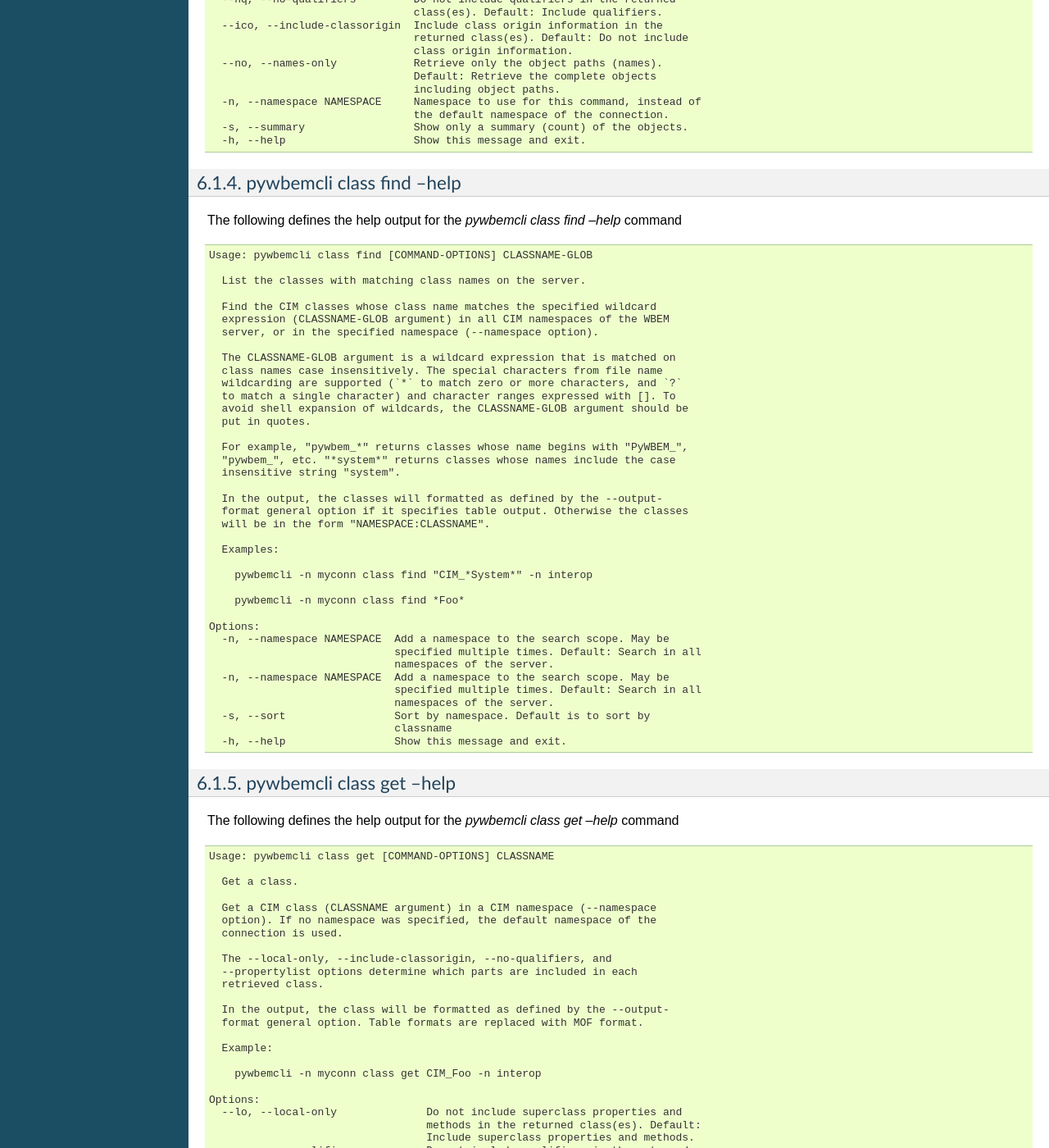
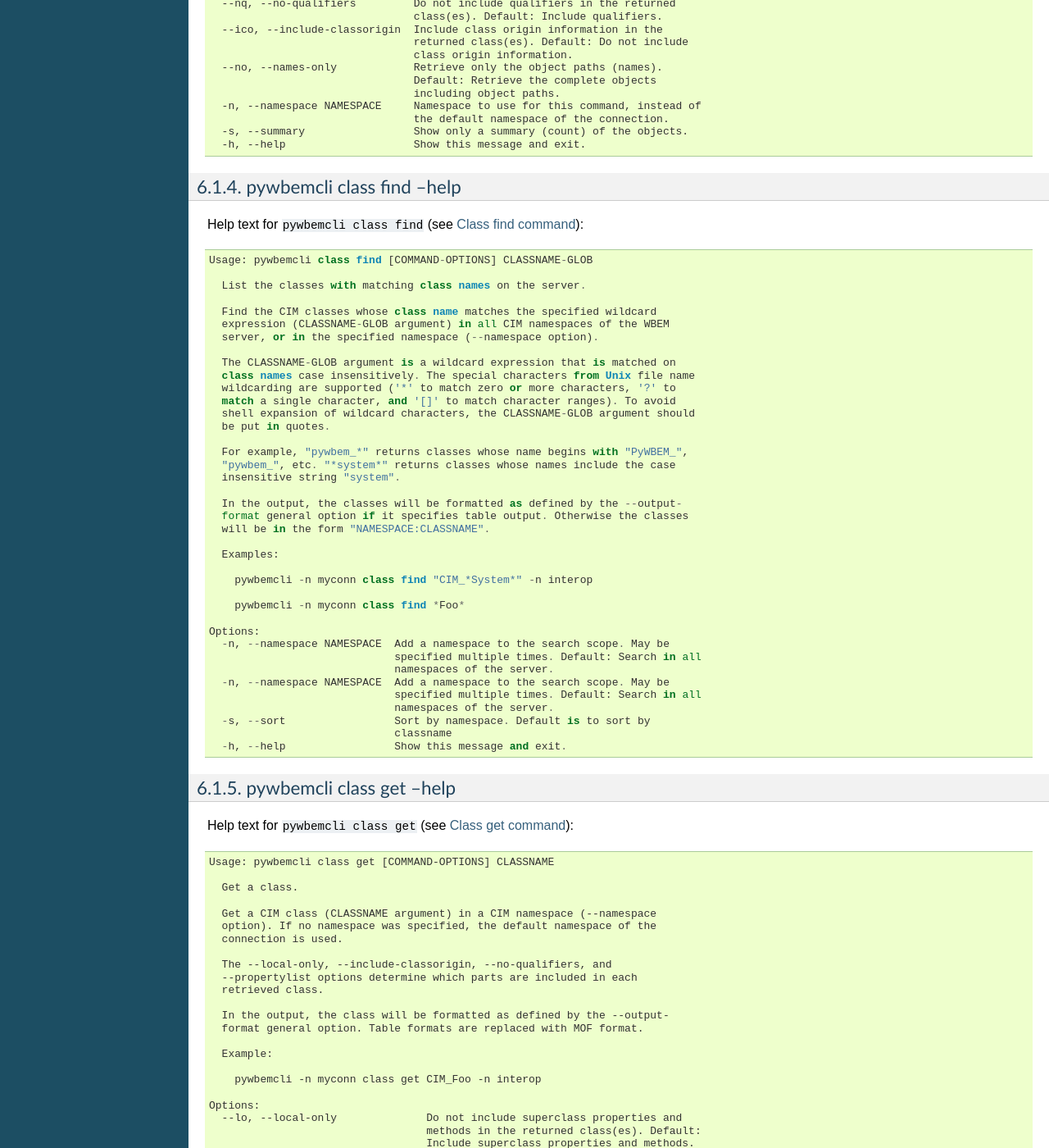
Before and after one commit to pywbem/pywbemtools, a Sphinx documentation site: the page built from docs/pywbemclicmdshelp.rst, in a window 1280 px wide and 1400 px high, scrolled down 5200 px. Shown: the whole window at 82% size. Built offline with Sphinx 7.4.7, drawn with Linux system fonts in a browser that asks for light colours; the version number could not be read and is left out; some of the changed text lies outside the part shown.

Commit message:
Changed help text of some commands and help intro in docs
Details:

* In the help text of several commands, fixed grammar issues
  and reworked the descriptions.

* Changed intro text before each help section to add a link
  to the command section, and to simplify the wording.

Signed-off-by: Andreas Maier <andreas.r.maier@gmx.de>

```diff
--- a/docs/pywbemclicmdshelp.rst
+++ b/docs/pywbemclicmdshelp.rst
@@ -5,11 +5,11 @@
 ==============================
 
 
-This section defines the help output for each pywbemcli command group and command.
-
-
-
-The following defines the help output for the `pywbemcli  --help` command
+This section shows the help text for each pywbemcli command group and command.
+
+
+
+Help text for ``pywbemcli``:
 
 
 ::
@@ -163,7 +163,7 @@
 
 
 
-The following defines the help output for the `pywbemcli class --help` command
+Help text for ``pywbemcli class`` (see :ref:`class command group`):
 
 
 ::
@@ -202,7 +202,7 @@
 
 
 
-The following defines the help output for the `pywbemcli class associators --help` command
+Help text for ``pywbemcli class associators`` (see :ref:`class associators command`):
 
 
 ::
@@ -273,7 +273,7 @@
 
 
 
-The following defines the help output for the `pywbemcli class delete --help` command
+Help text for ``pywbemcli class delete`` (see :ref:`class delete command`):
 
 
 ::
@@ -319,7 +319,7 @@
 
 
 
-The following defines the help output for the `pywbemcli class enumerate --help` command
+Help text for ``pywbemcli class enumerate`` (see :ref:`class enumerate command`):
 
 
 ::
@@ -380,7 +380,7 @@
 
 
 
-The following defines the help output for the `pywbemcli class find --help` command
+Help text for ``pywbemcli class find`` (see :ref:`class find command`):
 
 
 ::
@@ -394,17 +394,17 @@
       server, or in the specified namespace (--namespace option).
 
       The CLASSNAME-GLOB argument is a wildcard expression that is matched on
-      class names case insensitively. The special characters from file name
-      wildcarding are supported (`*` to match zero or more characters, and `?`
-      to match a single character) and character ranges expressed with []. To
-      avoid shell expansion of wildcards, the CLASSNAME-GLOB argument should be
-      put in quotes.
+      class names case insensitively. The special characters from Unix file name
+      wildcarding are supported ('*' to match zero or more characters, '?' to
+      match a single character, and '[]' to match character ranges). To avoid
+      shell expansion of wildcard characters, the CLASSNAME-GLOB argument should
+      be put in quotes.
 
       For example, "pywbem_*" returns classes whose name begins with "PyWBEM_",
       "pywbem_", etc. "*system*" returns classes whose names include the case
       insensitive string "system".
 
-      In the output, the classes will formatted as defined by the --output-
+      In the output, the classes will be formatted as defined by the --output-
       format general option if it specifies table output. Otherwise the classes
       will be in the form "NAMESPACE:CLASSNAME".
 
@@ -433,7 +433,7 @@
 
 
 
-The following defines the help output for the `pywbemcli class get --help` command
+Help text for ``pywbemcli class get`` (see :ref:`class get command`):
 
 
 ::
@@ -487,7 +487,7 @@
 
 
 
-The following defines the help output for the `pywbemcli class invokemethod --help` command
+Help text for ``pywbemcli class invokemethod`` (see :ref:`class invokemethod command`):
 
 
 ::
@@ -533,7 +533,7 @@
 
 
 
-The following defines the help output for the `pywbemcli class references --help` command
+Help text for ``pywbemcli class references`` (see :ref:`class references command`):
 
 
 ::
@@ -599,7 +599,7 @@
 
 
 
-The following defines the help output for the `pywbemcli class tree --help` command
+Help text for ``pywbemcli class tree`` (see :ref:`class tree command`):
 
 
 ::
@@ -650,7 +650,7 @@
 
 
 
-The following defines the help output for the `pywbemcli connection --help` command
+Help text for ``pywbemcli connection`` (see :ref:`connection command group`):
 
 
 ::
@@ -689,7 +689,7 @@
 
 
 
-The following defines the help output for the `pywbemcli connection delete --help` command
+Help text for ``pywbemcli connection delete`` (see :ref:`connection delete command`):
 
 
 ::
@@ -717,7 +717,7 @@
 
 
 
-The following defines the help output for the `pywbemcli connection export --help` command
+Help text for ``pywbemcli connection export`` (see :ref:`connection export command`):
 
 
 ::
@@ -747,7 +747,7 @@
 
 
 
-The following defines the help output for the `pywbemcli connection list --help` command
+Help text for ``pywbemcli connection list`` (see :ref:`connection list command`):
 
 
 ::
@@ -774,7 +775,7 @@
 
 
 
-The following defines the help output for the `pywbemcli connection save --help` command
+Help text for ``pywbemcli connection save`` (see :ref:`connection save command`):
 
 
 ::
@@ -783,14 +784,13 @@
 
       Save the current connection to a new WBEM connection definition.
 
-      Saves the current connection as a connection definition in the connections
-      file. The NAME argument (the name of the connection) is required. If a
-      connection with that name already exists, it will be overwritten with the
-      current connection definition.
-
-      In the interactive mode, general options preceeding the connection command
-      that change the connection definition will be applied before the
-      connection is saved.
+      Save the current connection to the connections file as a connection
+      definition named NAME. The NAME argument is required. If a connection
+      definition with that name already exists, it is overwritten without
+      warning.
+
+      In the interactive mode, general options that are connection related are
+      applied to the current connection before it is saved.
 
       Examples:
 
@@ -807,7 +807,7 @@
 
 
 
-The following defines the help output for the `pywbemcli connection select --help` command
+Help text for ``pywbemcli connection select`` (see :ref:`connection select command`):
 
 
 ::
@@ -816,27 +816,35 @@
 
       Select a WBEM connection definition as current or default.
 
-      Selects the connection named NAME from the persistently stored named
-      connections to be the current connection.The connection definition must
-      exist in the connections file. If the NAME argument is not specified, a
-      list of connections from the connections file is presented with a prompt
-      for the user to select a connection definition.
-
-      Default and current connection are set if the --default option exists;
-      otherwise only the current connection the interactive session is set .
-      Once defined the default connection will be used as the server definition
-      in future execution of pywbemcli if there is no server definition
-      (--server or --name or --mock-server) general option.
-
-      Connection list shows all connections and if any are default or current.
-
-      Example of selecting a connection and setting the default:
-        $ pywbemcli
-        pywbemcli> connection select myconn --default
-        pywbemcli> :quit
-        $ pywbemcli show
+      Select the connection definition named NAME from the connections file to
+      be the current connection. The connection definition in the connections
+      file must exist. If the NAME argument is omitted, a list of connection
+      definitions from the connections file is presented with a prompt for the
+      user to select a connection definition.
+
+      If the --default option is set, the default connection is set to the
+      selected connection definition, in addition. Once defined, the default
+      connection will be used as a default in future executions of pywbemcli if
+      none of the server-defining general options (i.e. --server, --mock-server,
+      or --name) was used.
+
+      The 'connection list' command marks the current connection with '*' and
+      the default connection with '#'.
+
+      Example of selecting a default connection in command mode:
+
+        pywbemcli connection select myconn --default
+        pywbemcli connection show
         name: myconn
-          server: http://localhost
+          . . .
+
+      Example of selecting just the current connection in interactive mode:
+
+        pywbemcli
+        pywbemcli> connection select myconn
+        pywbemcli> connection show
+        name: myconn
+          . . .
 
     Options:
       -d, --default  If set, the connection is set to be the default connection
@@ -852,37 +860,41 @@
 
 
 
-The following defines the help output for the `pywbemcli connection show --help` command
+Help text for ``pywbemcli connection show`` (see :ref:`connection show command`):
 
 
 ::
 
     Usage: pywbemcli connection show [COMMAND-OPTIONS] NAME
 
-      Show connection info of a WBEM connection definition.
-
-      This command displays the WBEM connection definition of a single
-      connection as follows:
-
-      * NAME argument exists; show that WBEM connections definition from the
-      connections file.
-
-      * NAME argument does not exist; show existing current connection.
-
-      * Name argument is '?'; presents list of connections for selection
-
-      This command displays all the variables that make up current WBEM
-      connection.
+      Show a WBEM connection definition or the current connection.
+
+      Show the name and attributes of a WBEM connection definition or the
+      current connection, as follows:
+
+      * If the NAME argument is specified, the connection definition with that
+      name from the connections file.
+
+      * If the NAME argument is '?', the command presents a list of connection
+      definitions from the connections file and prompts the user for   selecting
+      one.
+
+      * If the NAME argument is omitted, the current connection is shown.
+
+      Example showing a named connection definition:
 
         pywbemcli connection show svr1
           name: svr1
           ...
+
+      Example for prompting for a connection definition:
+
         pywbemcli connection show ?
           0: svr1
           1: svr2
-      Input integer between 0 and 2 or Ctrl-C to exit selection: : 0
-        name: svr1
-        ...
+        Input integer between 0 and 2 or Ctrl-C to exit selection: : 0
+          name: svr1
+            ...
 
     Options:
       -h, --help  Show this message and exit.
@@ -895,7 +907,7 @@
 
 
 
-The following defines the help output for the `pywbemcli connection test --help` command
+Help text for ``pywbemcli connection test`` (see :ref:`connection test command`):
 
 
 ::
@@ -923,7 +935,7 @@
 
 
 
-The following defines the help output for the `pywbemcli help --help` command
+Help text for ``pywbemcli help`` (see :ref:`help command`):
 
 
 ::
@@ -943,7 +955,7 @@
 
 
 
-The following defines the help output for the `pywbemcli instance --help` command
+Help text for ``pywbemcli instance`` (see :ref:`instance command group`):
 
 
 ::
@@ -984,7 +996,7 @@
 
 
 
-The following defines the help output for the `pywbemcli instance associators --help` command
+Help text for ``pywbemcli instance associators`` (see :ref:`instance associators command`):
 
 
 ::
@@ -1006,7 +1018,7 @@
       the connection. Any host name in the WBEM URI will be ignored.
 
       2. By specifying a class name with wildcard for the keys in the
-      INSTANCENAME argument, i.e. "CLASSNAME.?. The instances of the specified
+      INSTANCENAME argument, i.e. "CLASSNAME.?". The instances of the specified
       class are displayed and the user is prompted for an index number to select
       an instance. The namespace in which the instances are looked up is the
       namespace specified in the --namespace option, or otherwise the default
@@ -1077,7 +1089,7 @@
 
 
 
-The following defines the help output for the `pywbemcli instance count --help` command
+Help text for ``pywbemcli instance count`` (see :ref:`instance count command`):
 
 
 ::
@@ -1094,25 +1106,25 @@
       subclasses.
 
       The CLASSNAME-GLOB argument is a wildcard expression that is matched on
-      class names case insensitively. The special characters from file name
-      wildcarding are supported (`*` to match zero or more characters, and `?`
-      to match a single character) and character ranges expressed with []. To
-      avoid shell expansion of wildcards, the CLASSNAME-GLOB argument should be
-      put in quotes.
+      class names case insensitively. The special characters from Unix file name
+      wildcarding are supported ('*' to match zero or more characters, '?' to
+      match a single character, and '[]' to match character ranges). To avoid
+      shell expansion of wildcard characters, the CLASSNAME-GLOB argument should
+      be put in quotes.
 
       If CLASSNAME-GLOB is not specified, then all classes in the specified
       namespaces are counted (same as when specifying CLASSNAME-GLOB as "*").
 
-      For example, `pywbem_*` returns instances of classes whose name begins
-      with `PyWBEM_`, `pywbem_`, etc. '*system*' returns classes whose names
-      include the case insensitive string `system`.
+      For example, "pywbem_*" returns classes whose name begins with "PyWBEM_",
+      "pywbem_", etc. "*system*" returns classes whose names include the case
+      insensitive string "system".
 
       This command can take a long time to execute since it potentially
       enumerates all instance names for all classes in all namespaces.
 
     Options:
       -s, --sort                 Sort by instance count. Otherwise sorted by class
-                                 name
+                                 name.
       -n, --namespace NAMESPACE  Add a namespace to the search scope. May be
                                  specified multiple times. Default: Search in all
                                  namespaces of the server.
@@ -1126,7 +1138,7 @@
 
 
 
-The following defines the help output for the `pywbemcli instance create --help` command
+Help text for ``pywbemcli instance create`` (see :ref:`instance create command`):
 
 
 ::
@@ -1176,7 +1188,7 @@
 
 
 
-The following defines the help output for the `pywbemcli instance delete --help` command
+Help text for ``pywbemcli instance delete`` (see :ref:`instance delete command`):
 
 
 ::
@@ -1194,7 +1206,7 @@
       the connection. Any host name in the WBEM URI will be ignored.
 
       2. By specifying a class name with wildcard for the keys in the
-      INSTANCENAME argument, i.e. "CLASSNAME.?. The instances of the specified
+      INSTANCENAME argument, i.e. "CLASSNAME.?". The instances of the specified
       class are displayed and the user is prompted for an index number to select
       an instance. The namespace in which the instances are looked up is the
       namespace specified in the --namespace option, or otherwise the default
@@ -1213,7 +1225,7 @@
 
 
 
-The following defines the help output for the `pywbemcli instance enumerate --help` command
+Help text for ``pywbemcli instance enumerate`` (see :ref:`instance enumerate command`):
 
 
 ::
@@ -1293,7 +1305,7 @@
 
 
 
-The following defines the help output for the `pywbemcli instance get --help` command
+Help text for ``pywbemcli instance get`` (see :ref:`instance get command`):
 
 
 ::
@@ -1311,7 +1323,7 @@
       the connection. Any host name in the WBEM URI will be ignored.
 
       2. By specifying a class name with wildcard for the keys in the
-      INSTANCENAME argument, i.e. "CLASSNAME.?. The instances of the specified
+      INSTANCENAME argument, i.e. "CLASSNAME.?". The instances of the specified
       class are displayed and the user is prompted for an index number to select
       an instance. The namespace in which the instances are looked up is the
       namespace specified in the --namespace option, or otherwise the default
@@ -1354,7 +1366,7 @@
 
 
 
-The following defines the help output for the `pywbemcli instance invokemethod --help` command
+Help text for ``pywbemcli instance invokemethod`` (see :ref:`instance invokemethod command`):
 
 
 ::
@@ -1377,7 +1389,7 @@
       the connection. Any host name in the WBEM URI will be ignored.
 
       2. By specifying a class name with wildcard for the keys in the
-      INSTANCENAME argument, i.e. "CLASSNAME.?. The instances of the specified
+      INSTANCENAME argument, i.e. "CLASSNAME.?". The instances of the specified
       class are displayed and the user is prompted for an index number to select
       an instance. The namespace in which the instances are looked up is the
       namespace specified in the --namespace option, or otherwise the default
@@ -1416,7 +1428,7 @@
 
 
 
-The following defines the help output for the `pywbemcli instance modify --help` command
+Help text for ``pywbemcli instance modify`` (see :ref:`instance modify command`):
 
 
 ::
@@ -1434,7 +1446,7 @@
       the connection. Any host name in the WBEM URI will be ignored.
 
       2. By specifying a class name with wildcard for the keys in the
-      INSTANCENAME argument, i.e. "CLASSNAME.?. The instances of the specified
+      INSTANCENAME argument, i.e. "CLASSNAME.?". The instances of the specified
       class are displayed and the user is prompted for an index number to select
       an instance. The namespace in which the instances are looked up is the
       namespace specified in the --namespace option, or otherwise the default
@@ -1483,7 +1495,7 @@
 
 
 
-The following defines the help output for the `pywbemcli instance query --help` command
+Help text for ``pywbemcli instance query`` (see :ref:`instance query command`):
 
 
 ::
@@ -1516,7 +1528,7 @@
 
 
 
-The following defines the help output for the `pywbemcli instance references --help` command
+Help text for ``pywbemcli instance references`` (see :ref:`instance references command`):
 
 
 ::
@@ -1538,7 +1550,7 @@
       the connection. Any host name in the WBEM URI will be ignored.
 
       2. By specifying a class name with wildcard for the keys in the
-      INSTANCENAME argument, i.e. "CLASSNAME.?. The instances of the specified
+      INSTANCENAME argument, i.e. "CLASSNAME.?". The instances of the specified
       class are displayed and the user is prompted for an index number to select
       an instance. The namespace in which the instances are looked up is the
       namespace specified in the --namespace option, or otherwise the default
@@ -1604,7 +1616,7 @@
 
 
 
-The following defines the help output for the `pywbemcli qualifier --help` command
+Help text for ``pywbemcli qualifier`` (see :ref:`qualifier command group`):
 
 
 ::
@@ -1638,7 +1650,7 @@
 
 
 
-The following defines the help output for the `pywbemcli qualifier enumerate --help` command
+Help text for ``pywbemcli qualifier enumerate`` (see :ref:`qualifier enumerate command`):
 
 
 ::
@@ -1668,7 +1680,7 @@
 
 
 
-The following defines the help output for the `pywbemcli qualifier get --help` command
+Help text for ``pywbemcli qualifier get`` (see :ref:`qualifier get command`):
 
 
 ::
@@ -1697,7 +1709,7 @@
 
 
 
-The following defines the help output for the `pywbemcli repl --help` command
+Help text for ``pywbemcli repl`` (see :ref:`repl command`):
 
 
 ::
@@ -1726,7 +1738,7 @@
 
 
 
-The following defines the help output for the `pywbemcli server --help` command
+Help text for ``pywbemcli server`` (see :ref:`server command group`):
 
 
 ::
@@ -1762,7 +1774,7 @@
 
 
 
-The following defines the help output for the `pywbemcli server brand --help` command
+Help text for ``pywbemcli server brand`` (see :ref:`server brand command`):
 
 
 ::
@@ -1786,7 +1798,7 @@
 
 
 
-The following defines the help output for the `pywbemcli server centralinsts --help` command
+Help text for ``pywbemcli server centralinsts`` (see :ref:`server centralinsts command`):
 
 
 ::
@@ -1839,7 +1851,7 @@
 
 
 
-The following defines the help output for the `pywbemcli server info --help` command
+Help text for ``pywbemcli server info`` (see :ref:`server info command`):
 
 
 ::
@@ -1861,7 +1873,7 @@
 
 
 
-The following defines the help output for the `pywbemcli server interop --help` command
+Help text for ``pywbemcli server interop`` (see :ref:`server interop command`):
 
 
 ::
@@ -1881,7 +1893,7 @@
 
 
 
-The following defines the help output for the `pywbemcli server namespaces --help` command
+Help text for ``pywbemcli server namespaces`` (see :ref:`server namespaces command`):
 
 
 ::
@@ -1901,7 +1913,7 @@
 
 
 
-The following defines the help output for the `pywbemcli server profiles --help` command
+Help text for ``pywbemcli server profiles`` (see :ref:`server profiles command`):
 
 
 ::
```
Also changed, not shown: other parts of docs/pywbemclicmdshelp.rst (+4 -3 lines), 5 other files.
